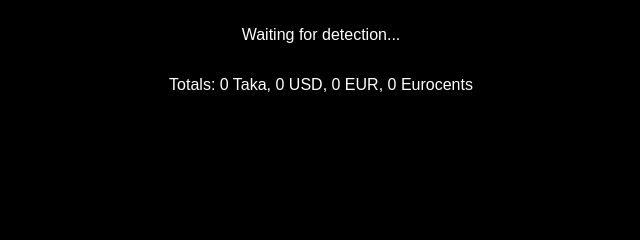
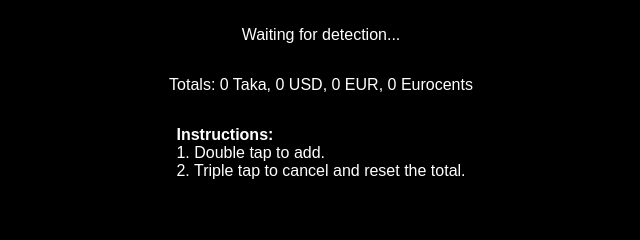
Before and after one commit to SarafAnzumShreya/EchoCash, a Flask app: page / in a window 1280 px wide. Shown: the part 453-693 px from the top of the page, without its empty margins (319-959 px from the left). Run offline with Flask 3, Linux system fonts and the light colour scheme; some libraries are stand-ins or nearby versions.

Commit message:
Update index.html

```diff
--- a/templates/index.html
+++ b/templates/index.html
@@ -16,6 +16,8 @@
     </div>
     <p id="result">Waiting for detection...</p>
     <p id="total">Totals: 0 Taka, 0 USD, 0 EUR, 0 Eurocents</p>
+    <p><strong>Instructions:</strong> <br>1. Double tap to add.
+        <br>2. Triple tap to cancel and reset the total.</p>
 
     <!-- Silent audio element -->
     <audio id="silentAudio" src="/static/silent.mp3" loop></audio>
```
